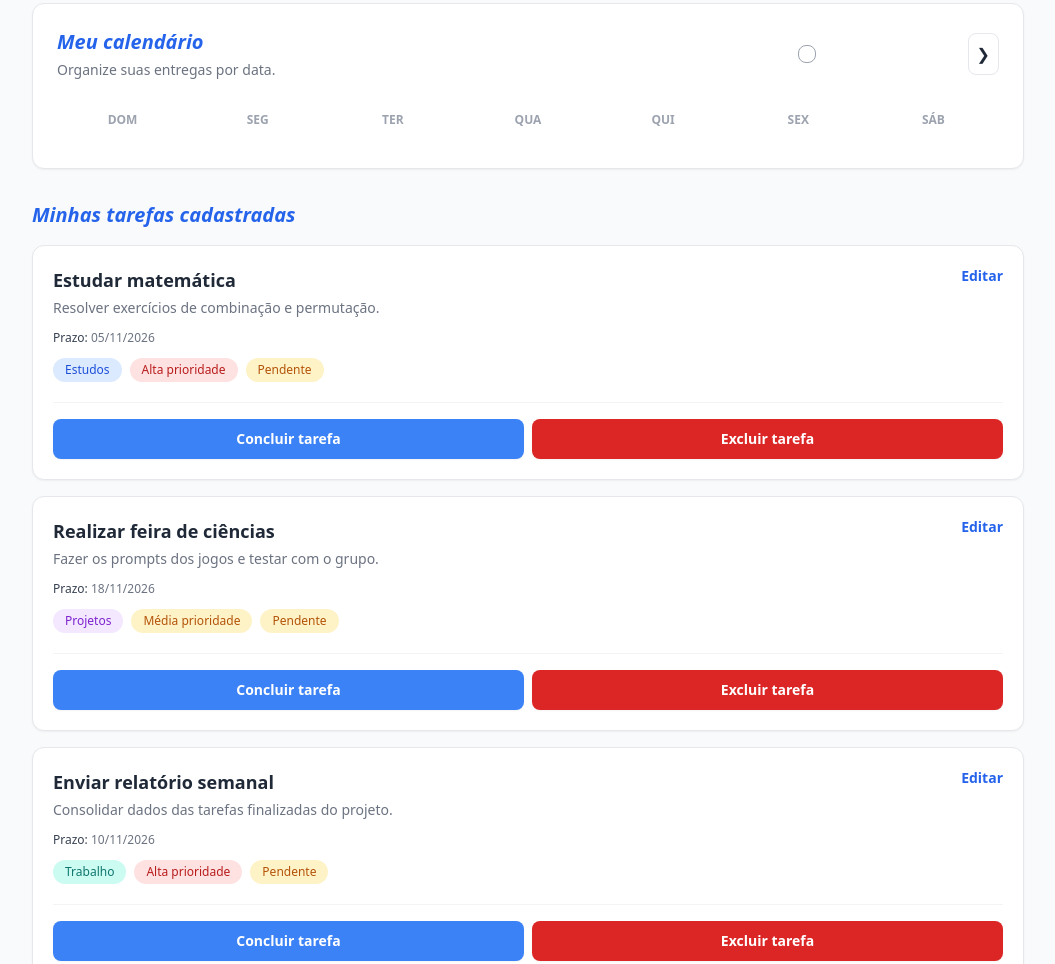
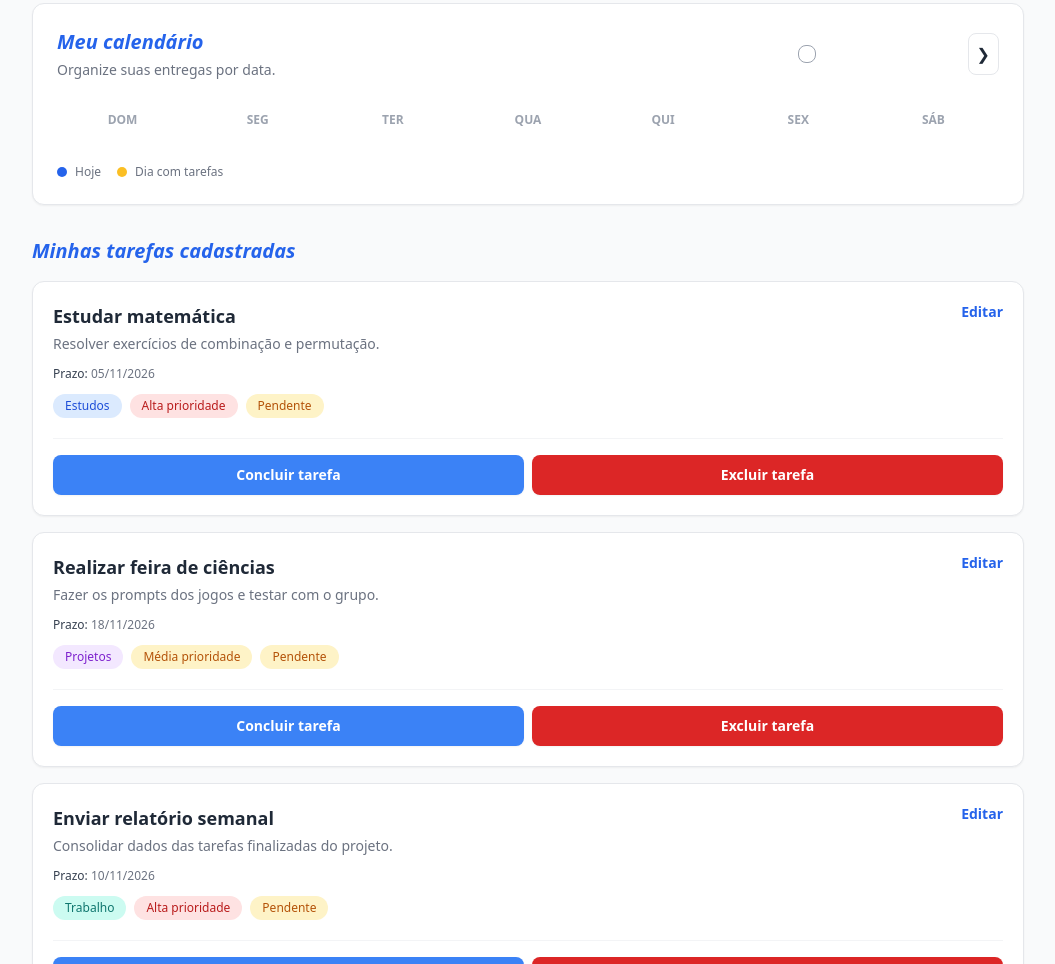
Before and after one commit to melissagouvea/PROJETO-ESTODOLIST, a plain HTML site: page index.html in a window 1280 px wide. Shown: the part 777-1741 px from the top of the page, without its empty margins (112-1167 px from the left). Drawn offline with nearby package versions, Linux system fonts and the light colour scheme.

Commit message:
feat: adicionar legenda ao calendário

```diff
--- a/index.html
+++ b/index.html
@@ -160,8 +160,20 @@
             </div>
              <!-- DIAS DO CALENDÁRIO -->
               <div id="calendarDays" class="grid grid-cols-7 gap-1 ">
+              </div>
+            <!-- LEGENDA -->
+             <div class="flex flex-wrap gap-4 mt-5 text-xs text-gray-500">
+                <div class="flex items-center gap-2">
+                    <span class="w-2.5 h-2.5 rounded-full bg-blue-600"></span>
+                    Hoje
+                </div>
 
-              </div>
+                <div class="flex items-center gap-2">
+                    <span class="w-2.5 h-2.5 rounded-full bg-amber-400"></span>
+                    Dia com tarefas
+                </div>
+
+             </div>
          </section>
 <!------------------------------------------------------------------------->
         <!-- LISTA DE TAREFAS -->
```
